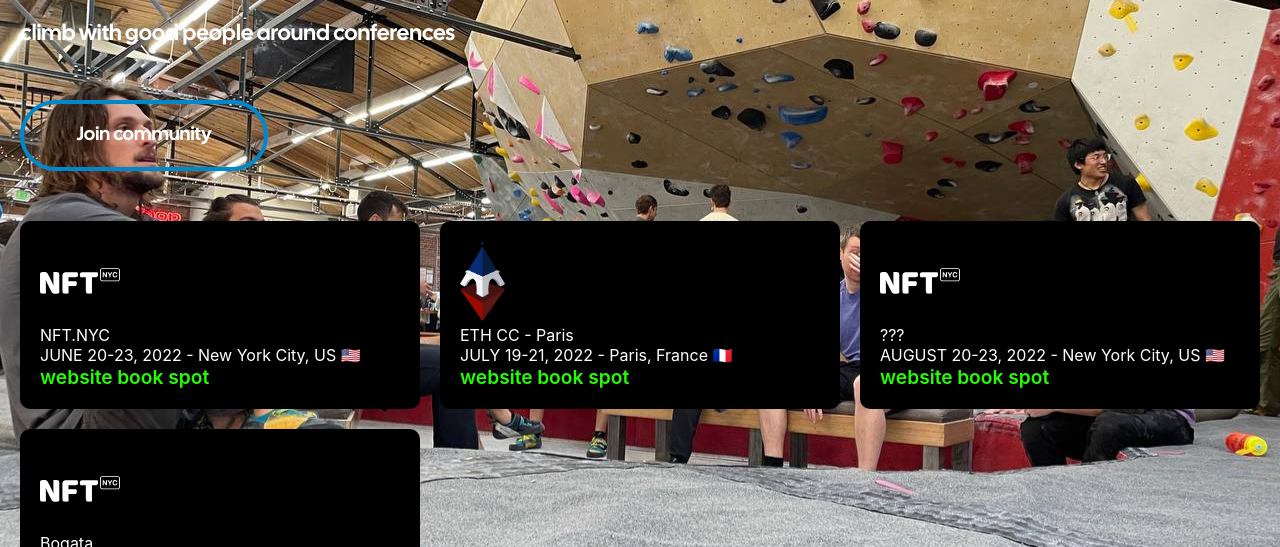
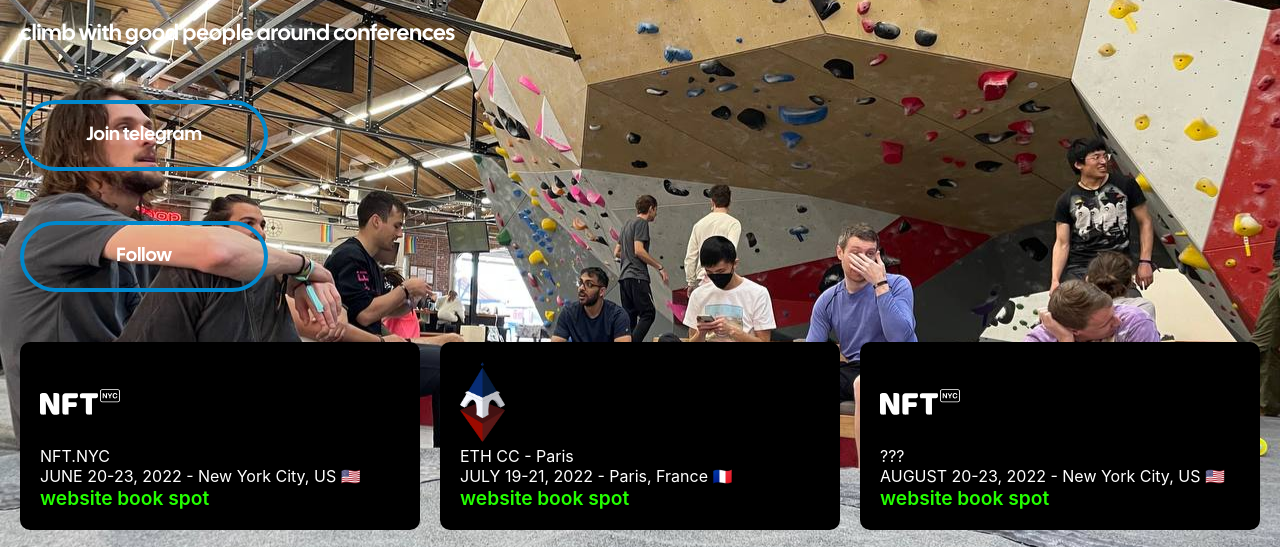
Before and after one commit to nassarhayat/climberdao, a plain HTML site: page index.html in a window 1280 px wide. Shown: the part 208-755 px from the top of the page. Drawn offline with Linux system fonts and the light colour scheme.

Commit message:
telegram and twitter

```diff
--- a/index.html
+++ b/index.html
@@ -15,7 +15,8 @@
             <div class="container">
                 <h1>A GLOBAL HANG</h1>
                 <p>climb with good people around conferences</p>
-                <a href="" target="_blank"><div class="cta">Join community</div></a>
+                <a href="https://t.me/+7EeqIh9XzFMwNTQ0" target="_blank"><div class="cta">Join telegram</div></a>
+                <a href="https://twitter.com/hangdotlol" target="_blank"><div class="cta">Follow</div></a>
             </div>
             <div class="events">
                 <div class="event">
```
